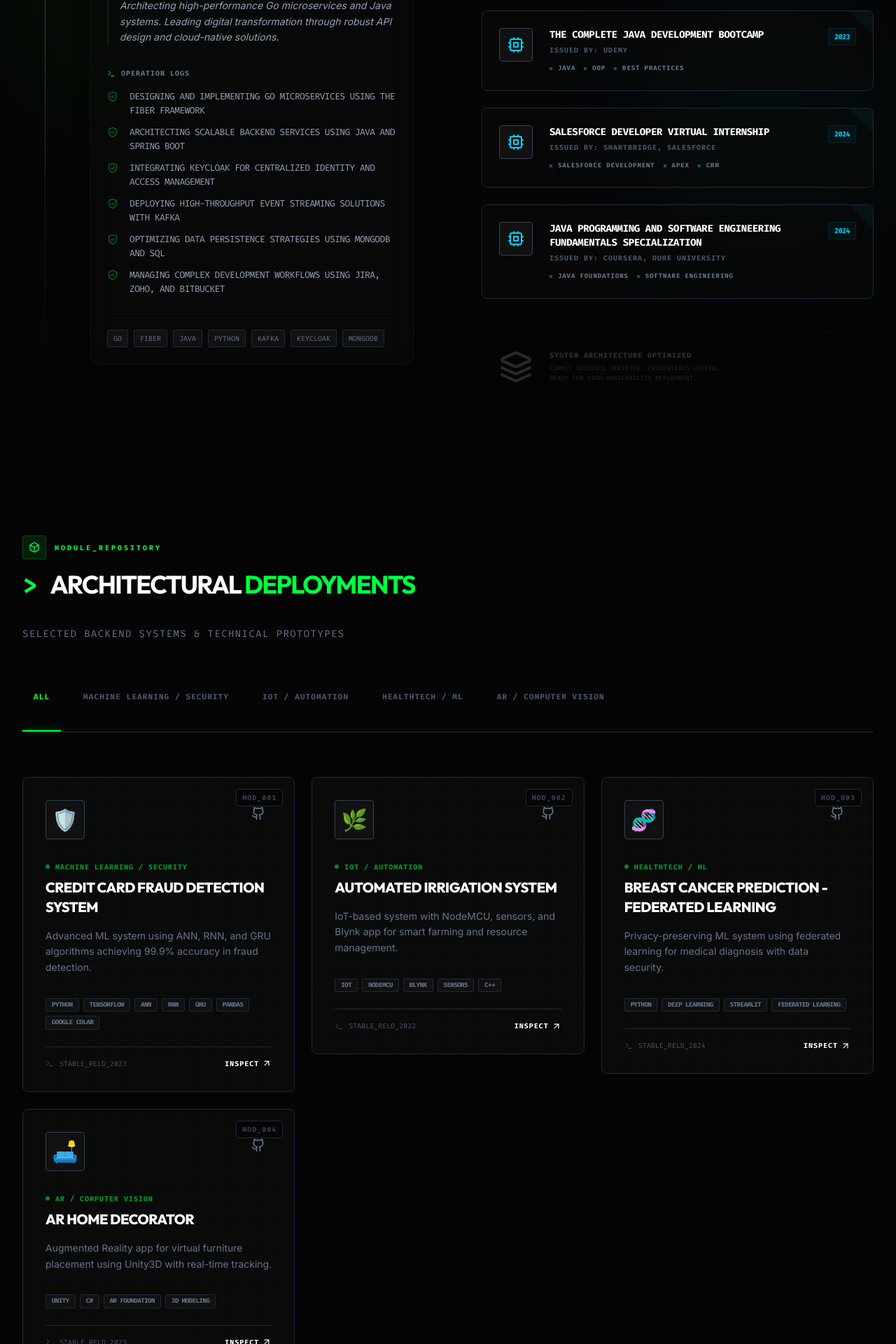
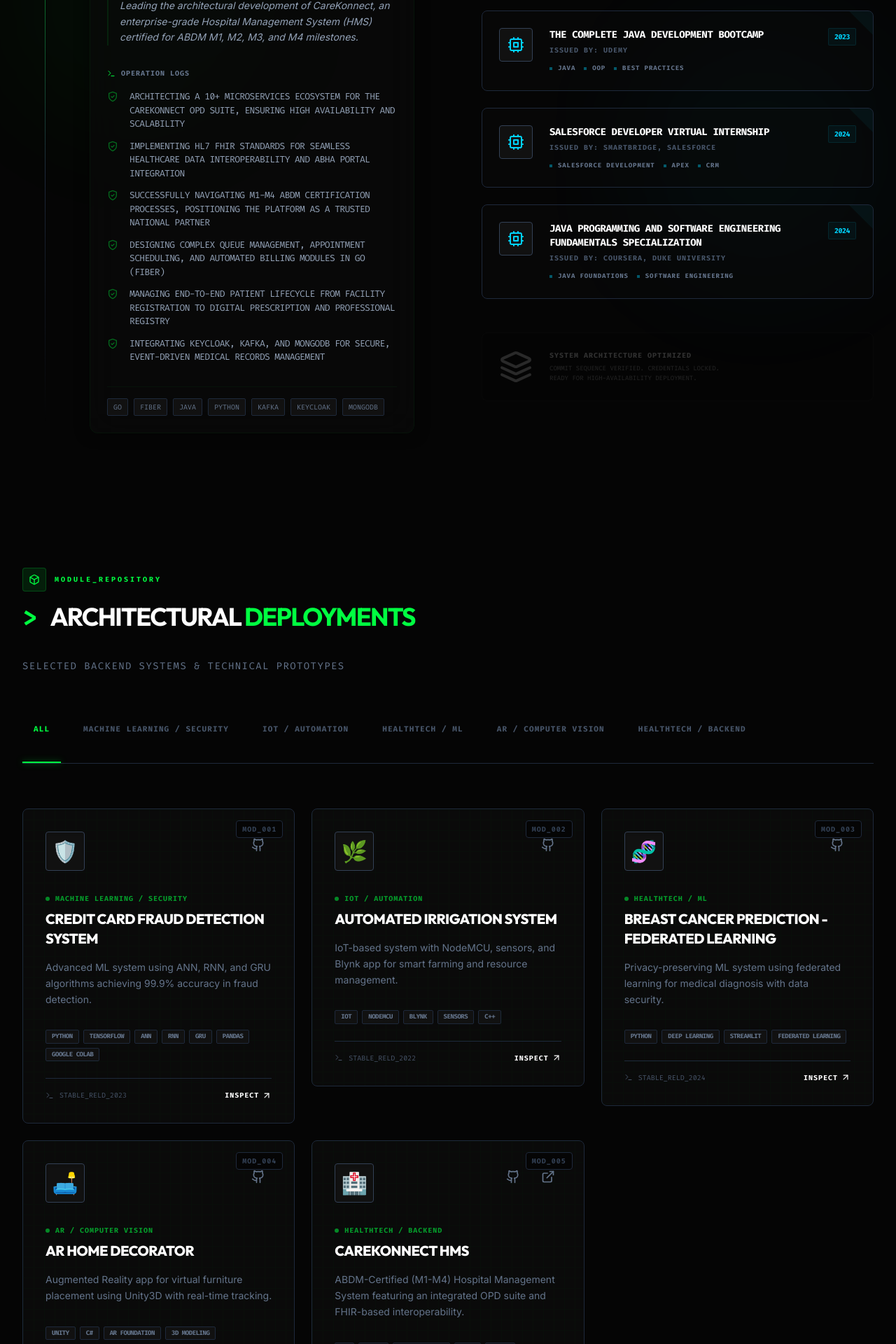
Before and after one commit to 203SHASHANK/shashank, a React (Create React App) app: page / in a window 1280 px wide. Shown: the part 2580-4500 px from the top of the page at 70% size. Built offline with nearby package versions, Linux system fonts and the light colour scheme.

Commit message:
care konnect

```diff
--- a/src/data/portfolioData.js
+++ b/src/data/portfolioData.js
@@ -37,14 +37,14 @@
     position: "Engineer - I",
     duration: "Present",
     location: "Bengaluru, Karnataka",
-    description: "Architecting high-performance Go microservices and Java systems. Leading digital transformation through robust API design and cloud-native solutions.",
+    description: "Leading the architectural development of CareKonnect, an enterprise-grade Hospital Management System (HMS) certified for ABDM M1, M2, M3, and M4 milestones.",
     responsibilities: [
-      "Designing and implementing Go microservices using the Fiber framework",
-      "Architecting scalable backend services using Java and Spring Boot",
-      "Integrating Keycloak for centralized identity and access management",
-      "Deploying high-throughput event streaming solutions with Kafka",
-      "Optimizing data persistence strategies using MongoDB and SQL",
-      "Managing complex development workflows using Jira, Zoho, and Bitbucket"
+      "Architecting a 10+ microservices ecosystem for the CareKonnect OPD suite, ensuring high availability and scalability",
+      "Implementing HL7 FHIR standards for seamless healthcare data interoperability and ABHA portal integration",
+      "Successfully navigating M1-M4 ABDM certification processes, positioning the platform as a trusted national partner",
+      "Designing complex queue management, appointment scheduling, and automated billing modules in Go (Fiber)",
+      "Managing end-to-end patient lifecycle from facility registration to digital prescription and professional registry",
+      "Integrating Keycloak, Kafka, and MongoDB for secure, event-driven medical records management"
     ],
     technologies: ["Go", "Fiber", "Java", "Python", "Kafka", "Keycloak", "MongoDB"],
     icon: "⚙️",
@@ -132,6 +132,28 @@
     githubUrl: "https://github.com/203SHASHANK/Augmented-Reality---Home-Decorator",
     liveUrl: "#",
     screenshots: []
+  },
+  {
+    id: 5,
+    title: "CareKonnect HMS",
+    description: "ABDM-Certified (M1-M4) Hospital Management System featuring an integrated OPD suite and FHIR-based interoperability.",
+    longDescription: "A comprehensive healthcare platform providing a full OPD suite including facility registration, appointment scheduling, queue management, and electronic prescriptions. Successfully integrated with the national ABHA portal across all four milestones, ensuring high standards of data security and interoperability using HL7 FHIR standards.",
+    technologies: ["Go", "Fiber", "Microservices", "FHIR", "Kafka", "ABDM APIs", "MongoDB"],
+    image: "🏥",
+    category: "HealthTech / Backend",
+    year: "2024",
+    status: "Active / Certified",
+    features: [
+      "ABDM M1-M4 National Certification",
+      "HL7 FHIR Data Interoperability",
+      "10+ Microservices Architecture",
+      "Automated OPD/IPD Billing Suite",
+      "Professional & Facility Registries",
+      "Patient Lifecycle Management"
+    ],
+    githubUrl: "#",
+    liveUrl: "https://carekonnect.in/",
+    screenshots: []
   }
 ];
 
```
Also changed, not shown: 7 other files (tests, documents, lock files or other folders).
